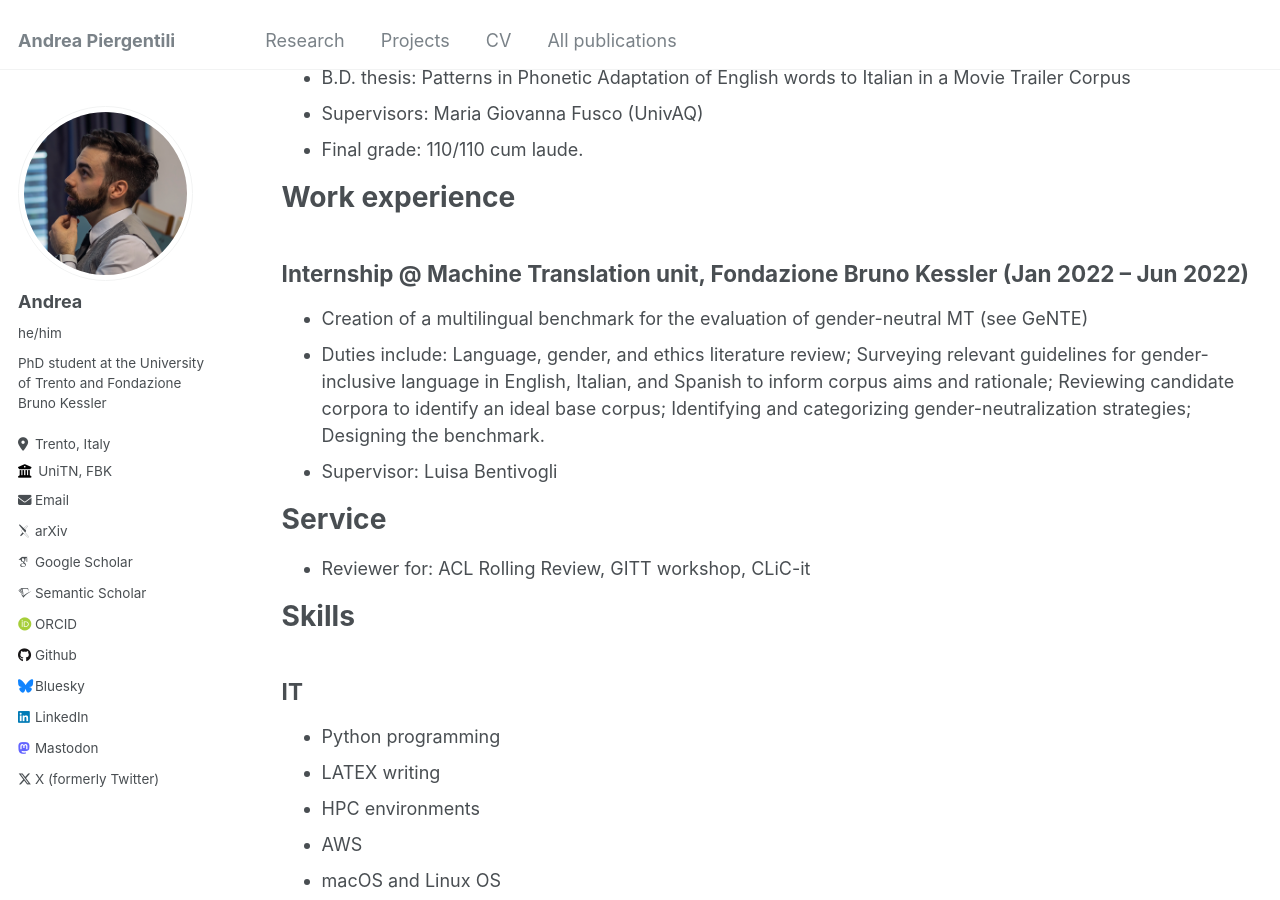
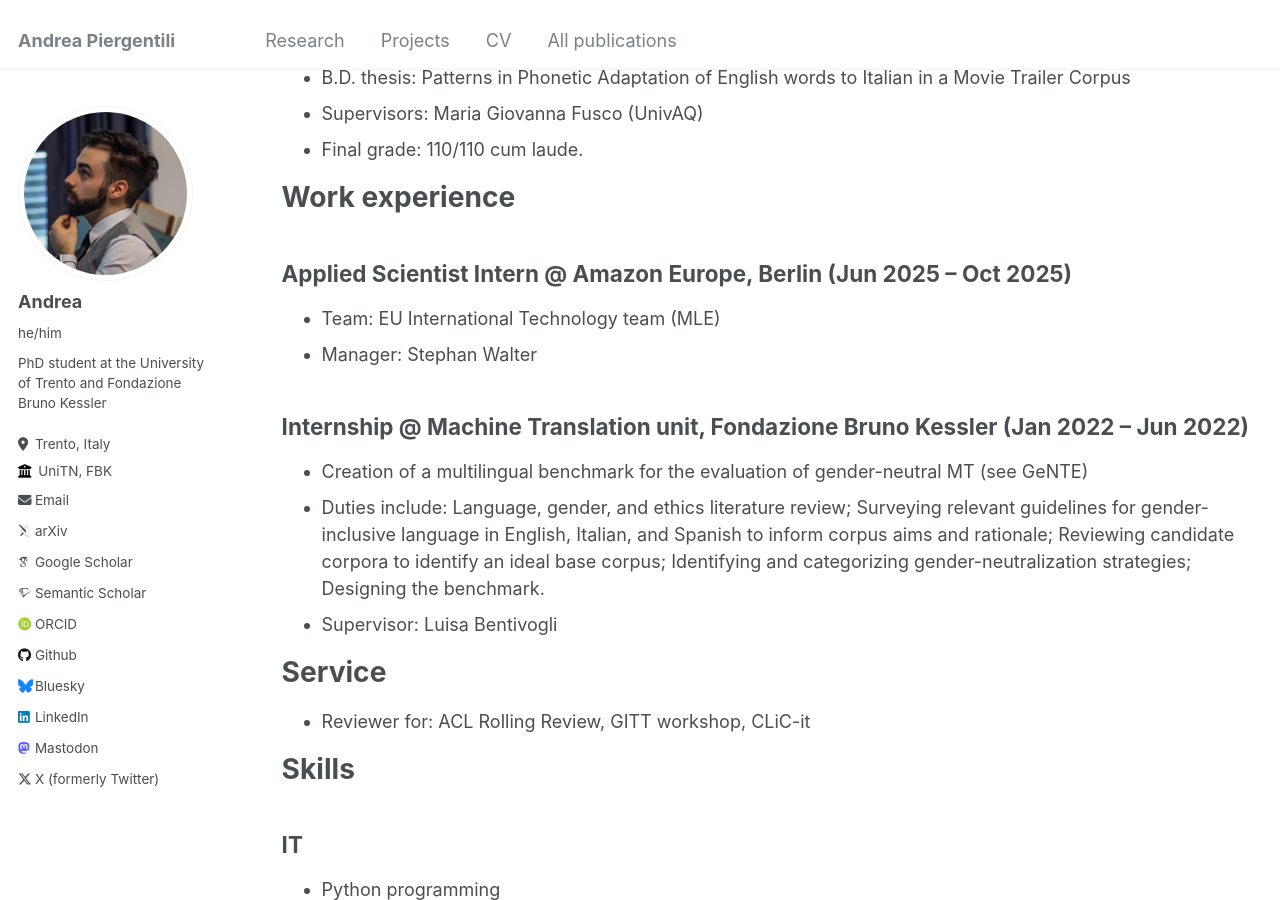
Before and after one commit to apierg/apierg.github.io, a Jekyll site: the page built from _pages/cv.md, in a window 1280 px wide and 900 px high, scrolled down 721 px. Built offline with Jekyll 4.4.1, drawn with Linux system fonts in a browser that asks for light colours; some web fonts are replaced.

Commit message:
add Amazon internship info

```diff
--- a/_pages/cv.md
+++ b/_pages/cv.md
@@ -30,6 +30,10 @@ Education
 
 Work experience
 ======
+## Applied Scientist Intern @ Amazon Europe, Berlin (Jun 2025 – Oct 2025)
+* Team: EU International Technology team (MLE)
+* Manager: Stephan Walter
+
 ## Internship @ Machine Translation unit, Fondazione Bruno Kessler (Jan 2022 – Jun 2022)
 * Creation of a multilingual benchmark for the evaluation of gender-neutral MT (see GeNTE)
 * Duties include: Language, gender, and ethics literature review; Surveying relevant guidelines for gender-inclusive language in English, Italian, and Spanish to inform corpus aims and rationale; Reviewing candidate corpora to identify an ideal base corpus; Identifying and categorizing gender-neutralization strategies; Designing the benchmark.
```
Also changed, not shown: _pages/about.md (+2 -0 lines).
